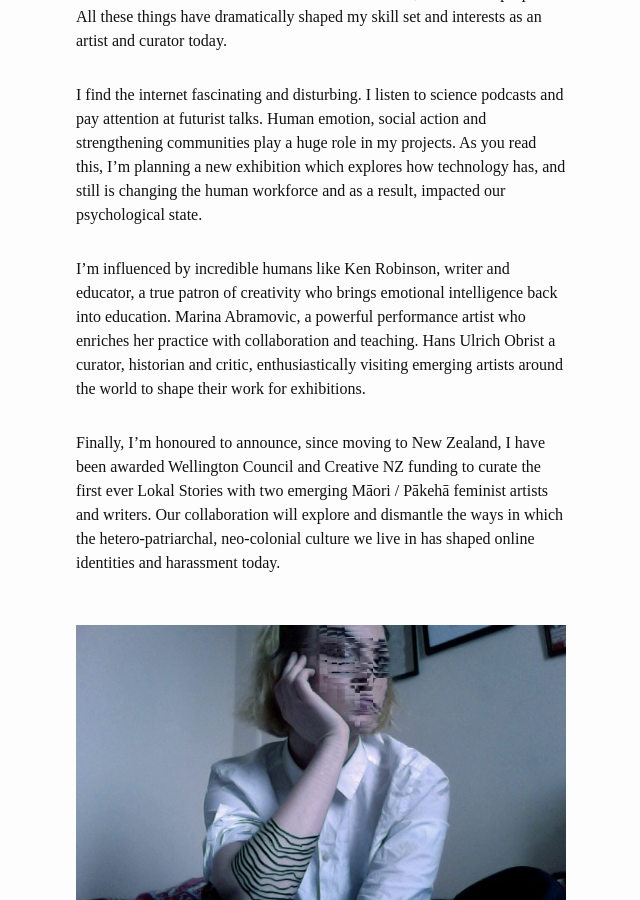
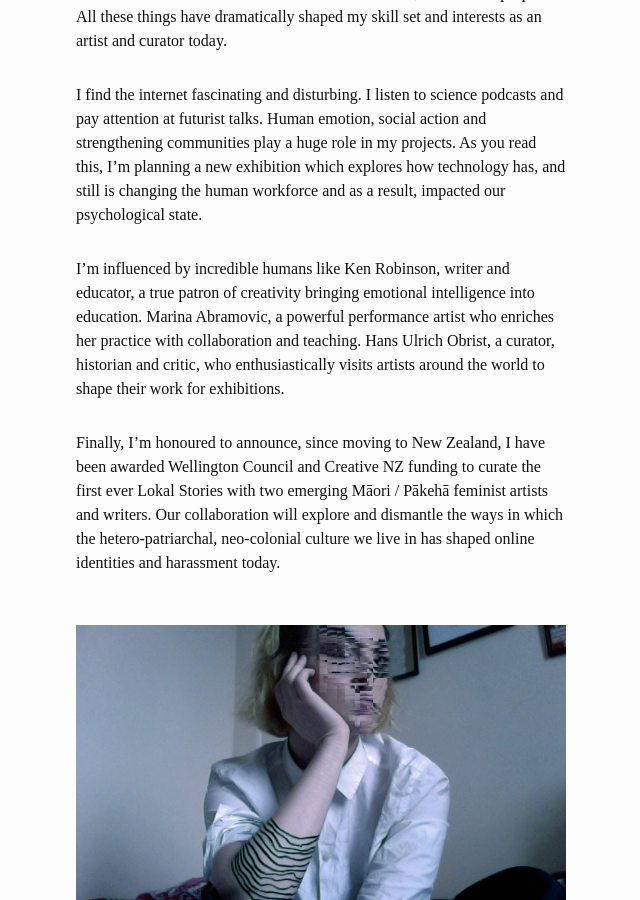
Before and after one commit to sophiegoblin/sophiegoblin.github.io, a Jekyll site: the page built from index.md, in a window 1280 px wide and 900 px high, scrolled down 786 px. Shown: the whole window, without its empty margins (319-959 px from the left). Built offline with Jekyll 4.4.1, drawn with Linux system fonts in a browser that asks for light colours; nearby versions of some CDN libraries.

Commit message:
spelling

```diff
--- a/index.md
+++ b/index.md
@@ -18,7 +18,7 @@
 
 I find the internet fascinating and disturbing. I listen to science podcasts and pay attention at futurist talks. Human emotion, social action and strengthening communities play a huge role in my projects. As you read this, I'm planning a new exhibition which explores how technology has, and still is changing the human workforce and as a result, impacted our psychological state.
 
-I'm influenced by incredible humans like Ken Robinson, writer and educator, a true patron of creativity who brings emotional intelligence back into education. Marina Abramovic, a powerful performance artist who enriches her practice with collaboration and teaching. Hans Ulrich Obrist a curator, historian and critic, enthusiastically visiting emerging artists around the world to shape their work for exhibitions.
+I'm influenced by incredible humans like Ken Robinson, writer and educator, a true patron of creativity bringing emotional intelligence into education. Marina Abramovic, a powerful performance artist who enriches her practice with collaboration and teaching. Hans Ulrich Obrist, a curator, historian and critic, who enthusiastically visits artists around the world to shape their work for exhibitions.
 
 Finally, I'm honoured to announce, since moving to New Zealand, I have been awarded Wellington Council and Creative NZ funding to curate the first ever Lokal Stories with two emerging Māori / Pākehā feminist artists and writers. Our collaboration will explore and dismantle the ways in which the hetero-patriarchal, neo-colonial culture we live in has shaped online identities and harassment today.
 
```
